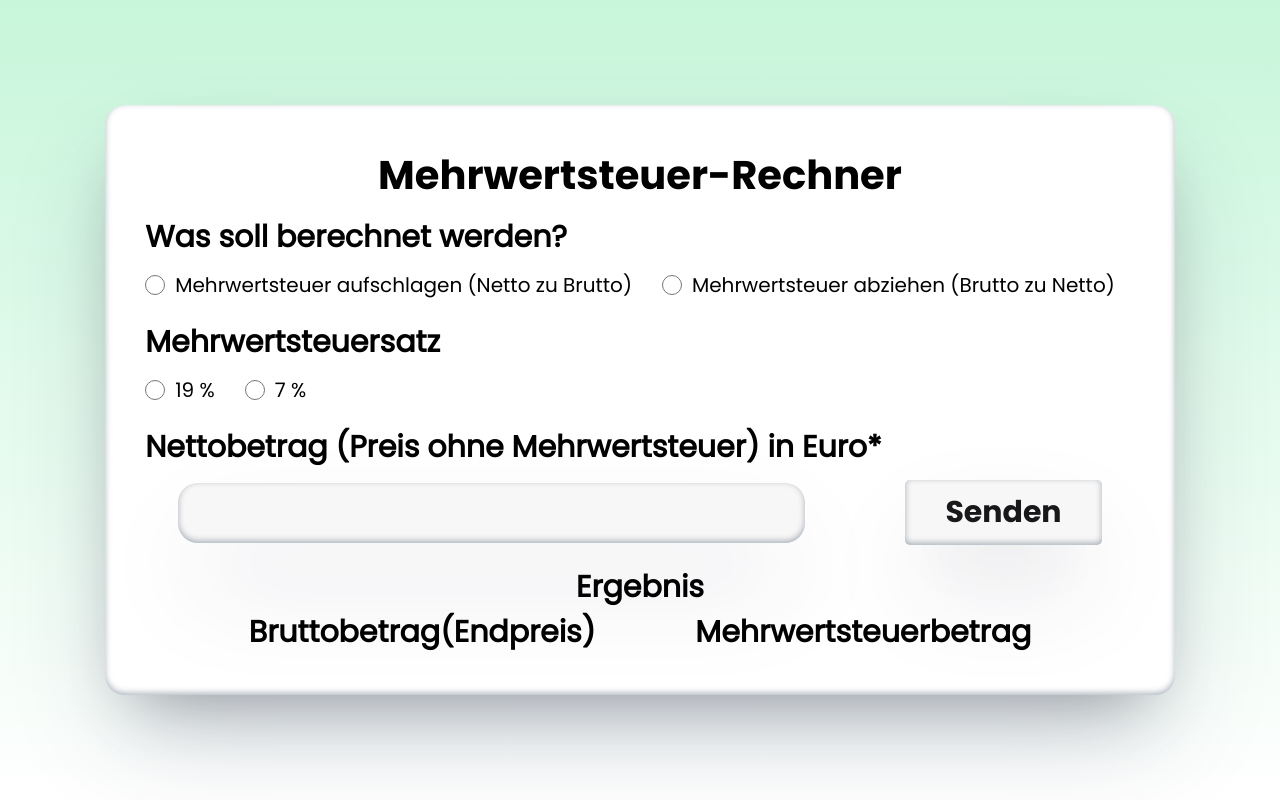
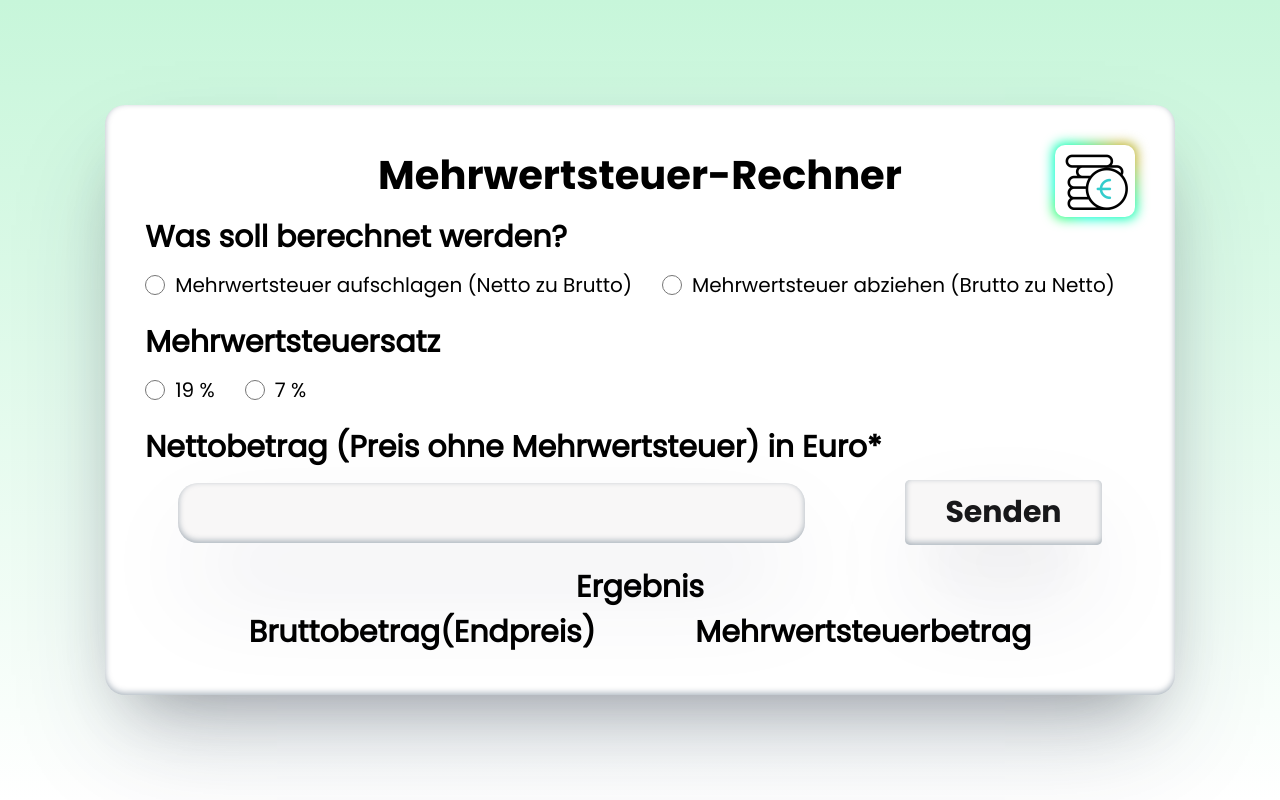
Before and after one commit to AlpayC/Mehrwertsteuerrechner, a plain HTML site: page index.html in a window 1280 px wide. Drawn offline with Linux system fonts and the light colour scheme.

Commit message:
added darkmode and background

```diff
--- a/assets/css/style.css
+++ b/assets/css/style.css
@@ -41,6 +41,7 @@ header {
   background-color: aqua;
   background-color: initial;
   background-image: linear-gradient(#c7f6da, #ffff);
+  transition: all ease-in-out 0.4s;
 }
 .calculatorwrapper {
   display: flex;
@@ -55,6 +56,7 @@ header {
   width: auto;
   border-radius: 20px;
   padding: 4rem;
+  position: relative;
 }
 h1,
 form * {
@@ -183,3 +185,120 @@ h3 {
 .radiowrappertwo label {
   margin-right: 2rem;
 }
+
+.dark {
+  color: rgb(50, 183, 101);
+  background-image: linear-gradient(#000000, #000000);
+  box-shadow: rgba(10, 231, 47, 0.25) 0px 50px 100px -20px,
+    rgba(7, 167, 63, 0.3) 0px 30px 60px -30px,
+    rgba(12, 214, 8, 0.35) 0px -2px 20px 20px inset;
+}
+.dark .calculatorwrapper {
+  background-color: rgb(27, 27, 27);
+  box-shadow: rgba(10, 231, 47, 0.25) 0px 50px 100px -20px,
+    rgba(7, 167, 63, 0.3) 0px 30px 60px -30px,
+    rgba(12, 214, 8, 0.35) 0px -2px 6px 0px;
+}
+
+.toggledark {
+  font-size: 2rem;
+  padding: 0.6em 2em;
+  border: none;
+  outline: none;
+  color: rgb(255, 255, 255);
+  background: #111;
+  cursor: pointer;
+  position: relative;
+  z-index: 0;
+  border-radius: 10px;
+  user-select: none;
+  -webkit-user-select: none;
+  touch-action: manipulation;
+  position: absolute;
+  top: 4rem;
+  right: 4rem;
+  background-image: url(../img/euro.gif);
+}
+
+.toggledark:before {
+  content: "";
+  background: linear-gradient(
+    45deg,
+    #33ff00,
+    #77ff00,
+    #fffb00,
+    #48ff00,
+    #00ffd5,
+    #00ffa6,
+    #ccac1d,
+    #11c246,
+    #bcd734
+  );
+  position: absolute;
+  top: -2px;
+  left: -2px;
+  background-size: 400%;
+  z-index: -1;
+  filter: blur(5px);
+  -webkit-filter: blur(6px);
+  width: calc(100% + 4px);
+  height: calc(300% + 4px);
+  animation: glowing-toggledark 20s linear infinite;
+  transition: opacity 0.3s ease-in-out;
+  border-radius: 10px;
+}
+
+@keyframes glowing-toggledark {
+  0% {
+    background-position: 0 0;
+  }
+  50% {
+    background-position: 400% 0;
+  }
+  100% {
+    background-position: 0 0;
+  }
+}
+
+.toggledark:after {
+  z-index: -1;
+  content: "";
+  position: absolute;
+  width: 100%;
+  height: 300%;
+  background: #222;
+  left: 0;
+  top: 0;
+  border-radius: 10px;
+  background-image: url(../img/euro.gif);
+  background-size: cover;
+  background-repeat: no-repeat;
+  background-position: center;
+}
+.dark .toggledark:before {
+  background: linear-gradient(
+    45deg,
+    #14af03,
+    #00ff48,
+    #097123,
+    #48ff00,
+    #a5d99f,
+    #09ff00,
+    #1d2f25,
+    #66c35e,
+    #189959
+  );
+  background-size: 400%;
+  z-index: -1;
+  filter: blur(5px);
+  -webkit-filter: blur(5px);
+  width: calc(100% + 4px);
+  height: calc(300% + 4px);
+  animation: glowing-toggledark 20s linear infinite;
+  transition: opacity 0.3s ease-in-out;
+  border-radius: 10px;
+}
+.dark .toggledark:after {
+  filter: saturate(700%) contrast(800%) brightness(500%) invert(80%) sepia(50%)
+    hue-rotate(120deg);
+}
--- a/assets/js/main.js
+++ b/assets/js/main.js
@@ -50,3 +50,7 @@ const changeTxtTwo = () => {
   netGrossTitleWithoutTax.innerHTML =
     "Bruttobetrag (Preis mit Mehrwertsteuer) in Euro*";
 };
+function getDark() {
+  const wrapper = document.querySelector("header");
+  wrapper.classList.toggle("dark");
+}
--- a/index.html
+++ b/index.html
@@ -12,6 +12,7 @@
       <nav></nav>
       <section class="calculatorwrapper">
         <h1>Mehrwertsteuer-Rechner</h1>
+        <button class="toggledark" onclick="getDark()"></button>
         <form onsubmit="calcTax();return false">
           <h2>Was soll berechnet werden?</h2>
           <div class="radiowrapperone">
```
Also changed, not shown: assets/img/euro.gif (added).
